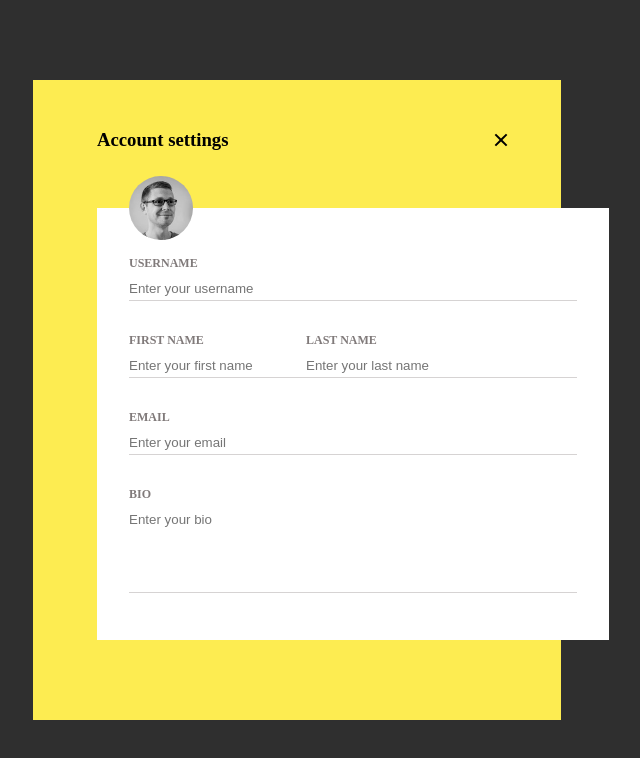
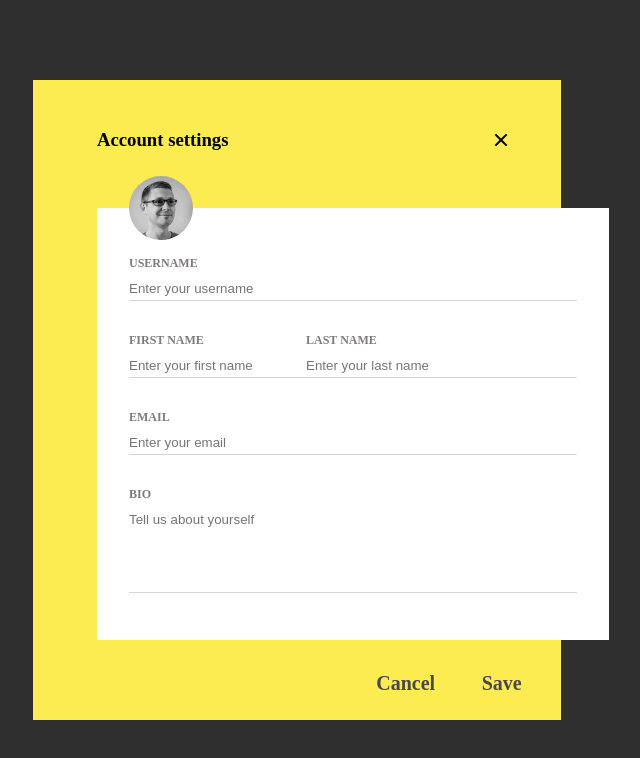
Before and after one commit to Titania01/loop2-step2, a plain HTML site: page index.html in a window 1280 px wide. Shown: the whole page, without its empty margins (343-983 px from the left). Drawn offline with Linux system fonts and the light colour scheme.

Commit message:
feat: update code base

```diff
--- a/css/style.css
+++ b/css/style.css
@@ -83,3 +83,19 @@ input {
   background-color: #d6d3d3;
   margin-top: 4rem;
 }
+
+.save {
+  display: flex;
+  margin-left: 20rem;
+  align-items: center;
+  justify-content: space-around;
+  margin-right: 1rem;
+  color: #484848;
+  font-weight: 600;
+  margin-top: 2rem;
+}
+
+.one,
+.two {
+  font-size: 20px;
+}
--- a/index.html
+++ b/index.html
@@ -64,11 +64,17 @@
               <input
                 type="text"
                 name=""
-                placeholder="Enter your bio"
+                placeholder="Tell us about yourself"
                 id="input"
               />
               <div class="linee"></div>
+            </div>
+          </div>
         </div>
+      </div>
+      <div class="save">
+        <p class="one">Cancel</p>
+        <p class="two">Save</p>
       </div>
     </div>
   </body>
```
